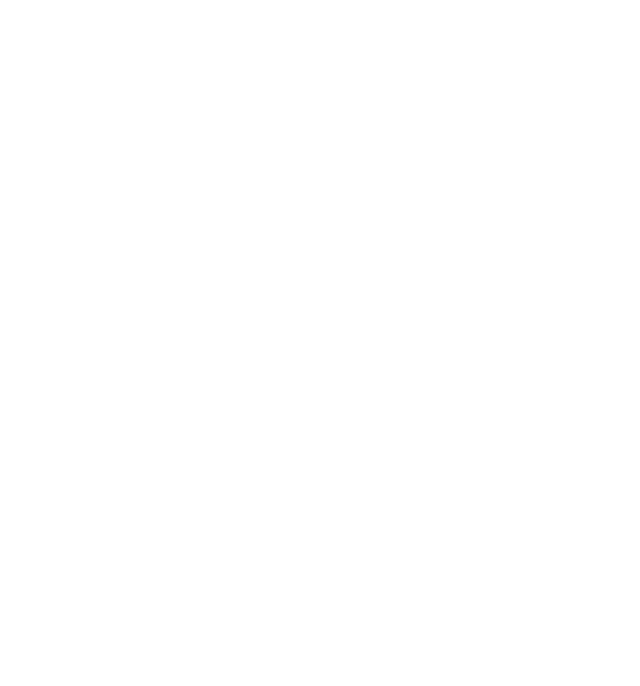
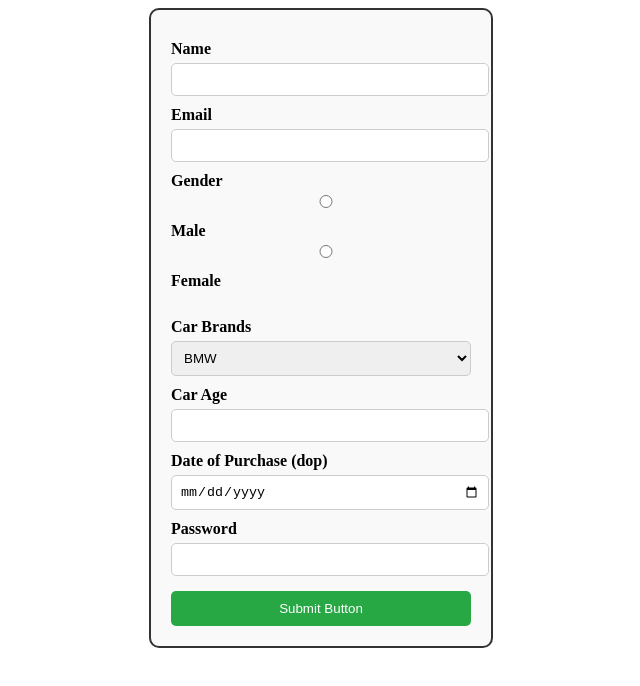
Before and after one commit to acciojob/car-insurance-form-887381Nitesh, a website: page main.html in a window 1280 px wide. Shown: the whole page, without its empty margins (319-959 px from the left). Drawn offline with Linux system fonts and the light colour scheme.

Commit message:
created a submission

```diff
--- a/main.html
+++ b/main.html
@@ -8,6 +8,32 @@
 
 <body>
 	<!-- the entire body must be written by student -->
+	<form method="POST">
+	<label for="name">Name</label>
+	<input id="name" type="text" required="yes"></br>
+	<label for="email">Email</label>
+	<input id="email" type="email" required="yes"></br>
+	<label>Gender</label>
+	<input type="radio" required="yes">
+	<label>Male</label>
+	<input type="radio" required="yes">
+	<label>Female</label></br>
+	<label for="cars">Car Brands</label>
+	<select id="cars" name="cars">
+		<option value="#BMW">BMW</option>
+		<option value="#Audi">Audi</option>
+		<option value="#Mercedez">Mercedez</option>
+	</select></br>
+	<label for="carage">Car Age</label>
+	<input id="carage" type="number" required="yes"></br>
+	<label for="dop">Date of Purchase (dop)</label>
+	<input id="dop" type="date" required="yes"></br>
+	<label for="password">Password</label>
+	<input id="password" type="password" required="yes"></br>
+	<button type="submit">Submit Button</button>
+</form>
+
+
     <script type="text/javascript" src="./script.js">
 </script>
 
--- a/styles.css
+++ b/styles.css
@@ -1,2 +1,39 @@
 
 /* Your CSS Code here. */
+form {
+    width: 300px;
+    margin: auto;
+    padding: 20px;
+    border: 2px solid #333;
+    border-radius: 10px;
+    background-color: #f9f9f9;
+  }
+
+  label {
+    display: block;
+    margin-top: 10px;
+    font-weight: bold;
+  }
+
+  input, select {
+    width: 100%;
+    padding: 8px;
+    margin-top: 5px;
+    border: 1px solid #ccc;
+    border-radius: 5px;
+  }
+
+  button {
+    width: 100%;
+    padding: 10px;
+    margin-top: 15px;
+    background-color: #28a745;
+    color: white;
+    border: none;
+    border-radius: 5px;
+    cursor: pointer;
+  }
+
+  button:hover {
+    background-color: #218838;
+  }
```
